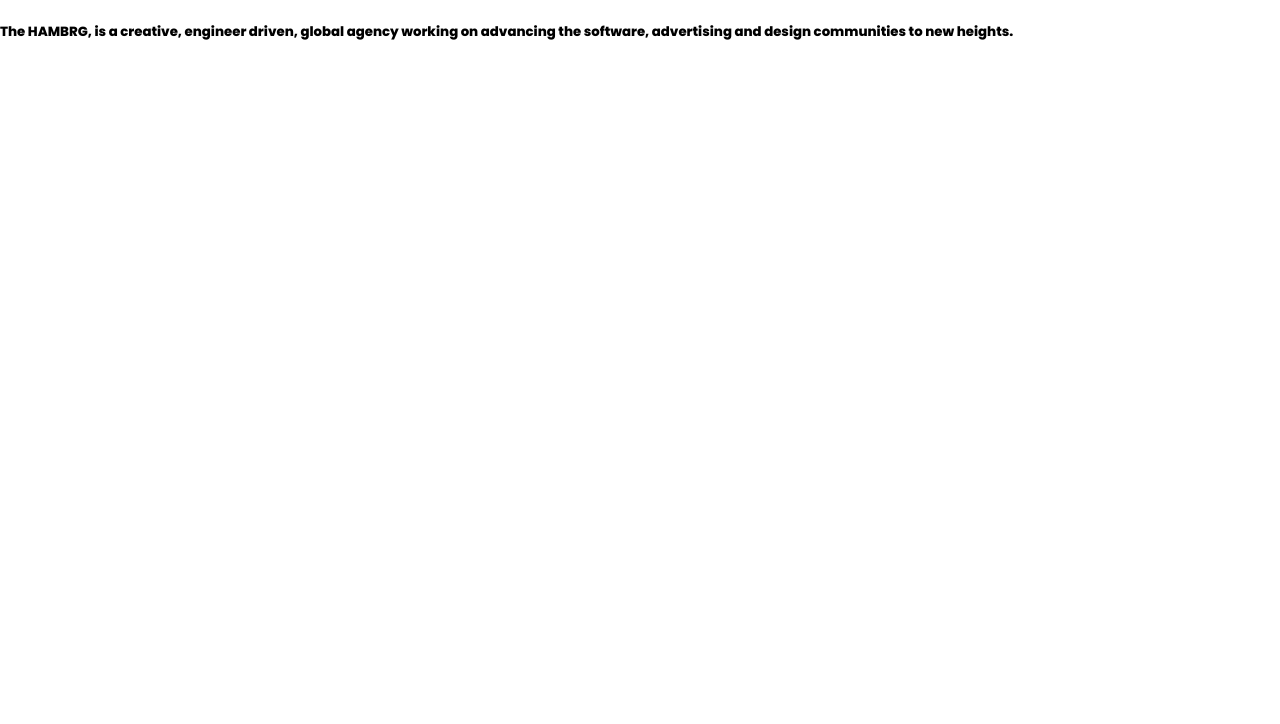
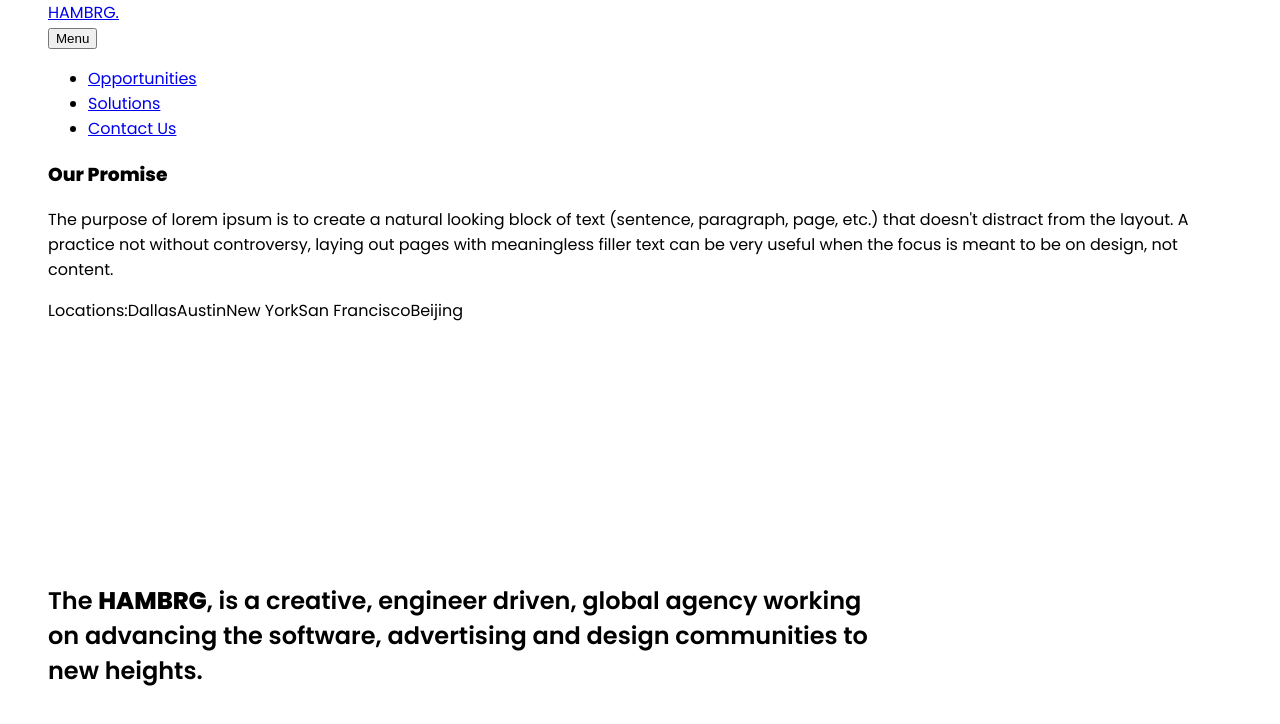
Before and after one commit to arif-bashar/react-gsap-menu, a React (Create React App) app: page / in a window 1280 px wide. Shown: the top 724 px of the page. Built offline with nearby package versions, Linux system fonts and the light colour scheme.

Commit message:
implemented react-router w/ working links and styles on main homepage container

```diff
--- a/package.json
+++ b/package.json
@@ -4,12 +4,12 @@
   "private": true,
   "dependencies": {
     "gsap": "^3.0.1",
-    "node-sass": "^4.13.0",
+    "node-sass": "^4.14.1",
     "react": "^16.12.0",
     "react-dom": "^16.12.0",
     "react-router": "^5.1.2",
     "react-router-dom": "^5.1.2",
-    "react-scripts": "3.2.0"
+    "react-scripts": "^3.4.1"
   },
   "scripts": {
     "start": "react-scripts start",
--- a/src/App.scss
+++ b/src/App.scss
@@ -10,3 +10,31 @@ body {
   font-family: "Poppins", -apple-system, BlinkMacSystemFont, "Segoe UI", Roboto,
     Oxygen, Ubuntu, Cantarell, "Open Sans", "Helvetica Neue", sans-serif;
 }
+
+.container {
+  width: 1280px;
+  min-width: 1280px;
+  margin: 0 auto;
+  .wrapper {
+    padding: 0 48px;
+    .home {
+      display: flex;
+      justify-content: center;
+      align-items: center;
+      height: 100%;
+      width: 100%;
+      p {
+        font-size: .75rem;
+        letter-spacing: .3rem;
+        text-transform: uppercase;
+        font-weight: 500;
+      }
+      h5 {
+        margin-top: 260px;
+        font-size: 1.5rem;
+        font-weight: 600;
+        padding-right: 360px;
+      }
+    }
+  }
+}
--- a/src/components/Hamburger.js
+++ b/src/components/Hamburger.js
@@ -1,7 +1,52 @@
 import React from "react";
+import { Link } from "react-router-dom";
 
 const Hamburger = () => {
-  return <div className=''>menu</div>;
+  return (
+    <div className="hamburger-menu">
+      <div className="menu-secondary-background-color"></div>
+      <div className="menu-layer">
+        <div className="menu-city-background"></div>
+        <div className="container">
+          <div className="wrapper">
+            <div className="menu-links">
+              <nav>
+                <ul>
+                  <li>
+                    <Link to="/opportunities">Opportunities</Link>
+                  </li>
+                  <li>
+                    <Link to="/solutions">Solutions</Link>
+                  </li>
+                  <li>
+                    <Link to="/contact-us">Contact Us</Link>
+                  </li>
+                </ul>
+              </nav>
+              <div className="info">
+                <h3>Our Promise</h3>
+                <p>
+                  The purpose of lorem ipsum is to create a natural looking
+                  block of text (sentence, paragraph, page, etc.) that doesn't
+                  distract from the layout. A practice not without controversy,
+                  laying out pages with meaningless filler text can be very
+                  useful when the focus is meant to be on design, not content.
+                </p>
+              </div>
+              <div className="locations">
+                Locations:
+                <span>Dallas</span>
+                <span>Austin</span>
+                <span>New York</span>
+                <span>San Francisco</span>
+                <span>Beijing</span>
+              </div>
+            </div>
+          </div>
+        </div>
+      </div>
+    </div>
+  );
 };
 
 export default Hamburger;
--- a/src/components/Header.js
+++ b/src/components/Header.js
@@ -1,7 +1,25 @@
 import React from "react";
+import { Link } from "react-router-dom";
+import Hamburger from "./Hamburger"
 
 const Header = () => {
-  return <header></header>;
+  return <header>
+    <div className="container">
+      <div className="wrapper">
+        <div className="inner-header">
+          <div className="logo">
+            <Link to="/">HAMBRG.</Link>
+          </div>
+          <div className="menu">
+            <button>
+              Menu
+            </button>
+          </div>
+        </div>
+      </div>
+    </div>
+    <Hamburger />
+  </header>;
 };
 
 export default Header;
```
Also changed, not shown: 1 other file (tests, documents, lock files or other folders).
